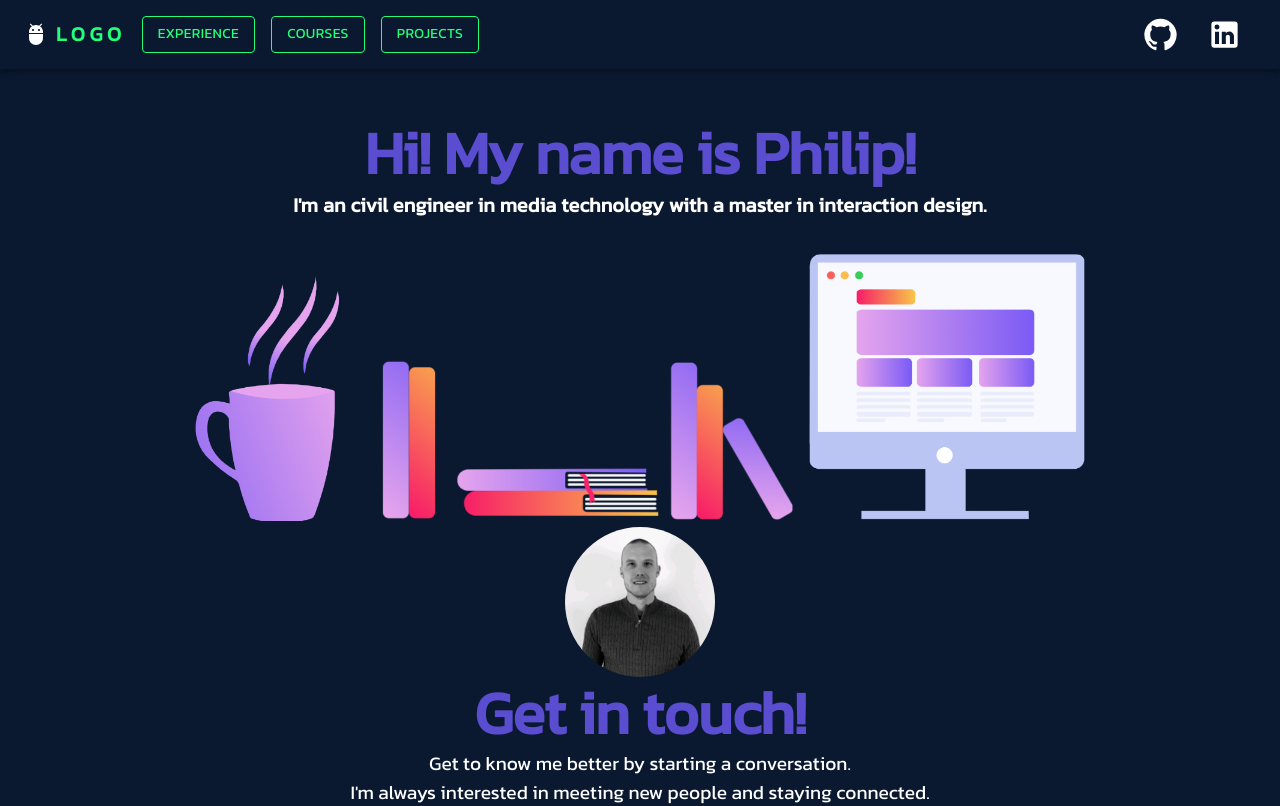
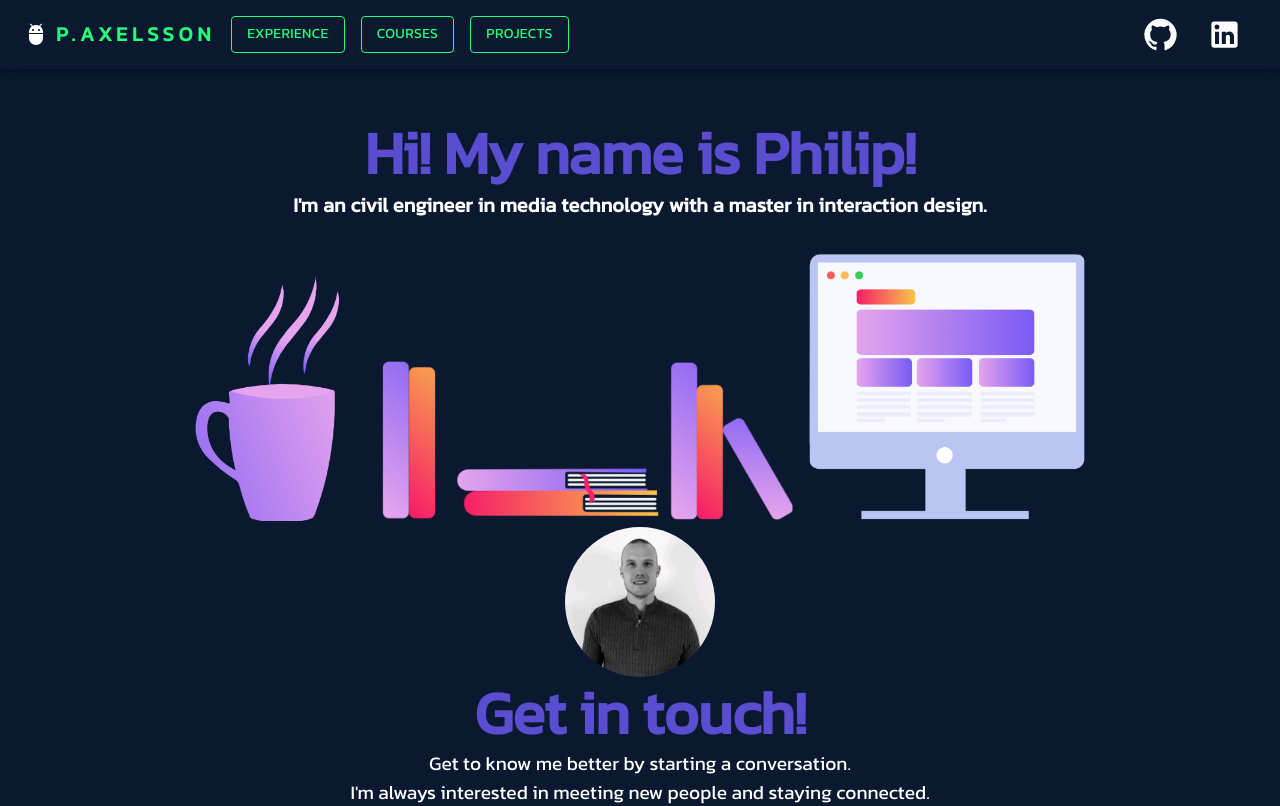
Before and after one commit to philipaxelsson94/my-portfolio, a React (Create React App) app: page / in a window 1280 px wide. Shown: the top 806 px of the page. Built offline with nearby package versions, Linux system fonts and the light colour scheme.

Commit message:
change of logo name

```diff
--- a/src/components/NavBar.js
+++ b/src/components/NavBar.js
@@ -49,7 +49,7 @@ function ResponsiveAppBar() {
               textDecoration: 'none',
             }}
           >
-            LOGO
+            P.AXELSSON
           </Typography>
 
           <Box sx={{ flexGrow: 1, display: { xs: 'flex', md: 'none' } }}>
```
